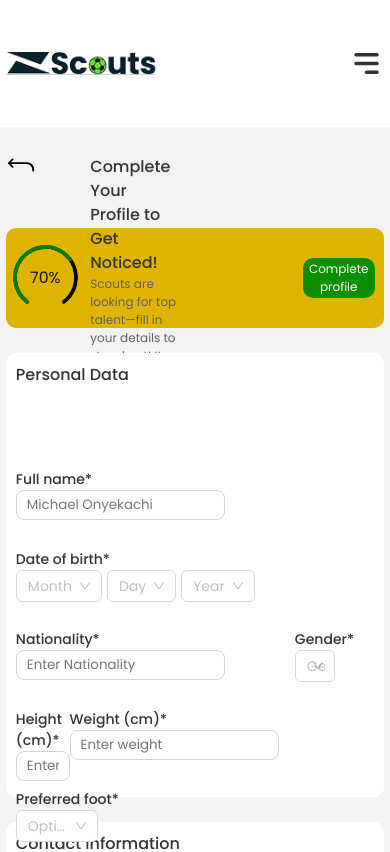
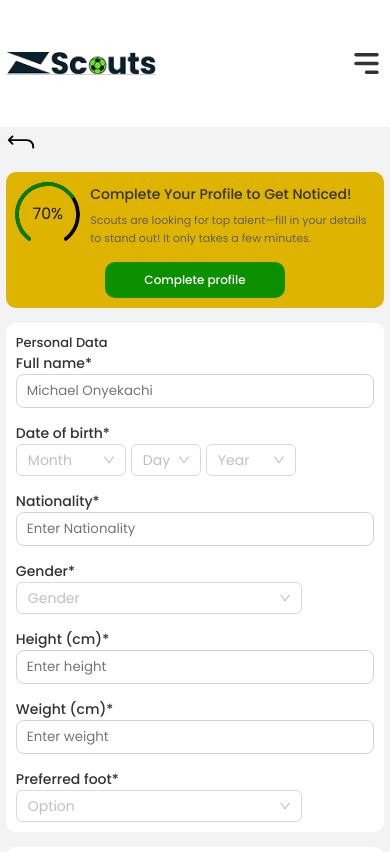
Before and after one commit to Dev-caezar/ZScouts, a React (Vite) app: page /edit_profile in a window 390 px wide. Shown: the top 852 px of the page. Built offline with nearby package versions, Linux system fonts and the light colour scheme.

Commit message:
responsive

```diff
--- a/src/styles/editProfile.css
+++ b/src/styles/editProfile.css
@@ -172,3 +172,90 @@
     color: white;
     background-color: #0C8F00;
 }
+
+/* Existing styles remain as-is */
+
+/* Responsive Adjustments */
+
+/* Medium screens */
+@media screen and (max-width: 768px) {
+    .edit_input_container,
+    .date_input_container,
+    .contact_input_container,
+    .height_input_container,
+    .gender_input_container {
+      width: 45%;
+      min-width: unset;
+    }
+
+    .edit_card {
+      padding: 8px;
+    }
+
+    .edit_card_top h4 {
+      font-size: 14px;
+    }
+
+    .edit_input,
+    .contact_input,
+    .height_input {
+      width: 100%;
+      height: 32px;
+    }
+
+    .complete_cta {
+      width: 120px;
+      height: 38px;
+      font-size: 13px;
+    }
+  }
+
+  /* Small screens (mobile) */
+  @media screen and (max-width: 480px) {
+    .player_kyc_wrapper {
+        height: max-content;
+      gap: 15px;
+    }
+
+    .back_card {
+      height: auto;
+    }
+
+    .edit_card {
+      height: auto;
+      padding: 10px;
+    }
+
+    .edit_card_top h4 {
+      font-size: 13px;
+      line-height: 20px;
+    }
+
+    .edit_card_bottom,
+    .contact_card_bottom {
+      flex-direction: column;
+      gap: 15px;
+    }
+
+    .edit_input_container,
+    .date_input_container,
+    .contact_input_container,
+    .height_input_container,
+    .gender_input_container {
+      width: 100%;
+      height: max-content;
+    }
+
+    .edit_input,
+    .contact_input,
+    .height_input {
+      width: 100%;
+      height: 34px;
+    }
+
+    .complete_cta {
+      width: 100%;
+      height: 38px;
+      font-size: 14px;
+    }
+  }
--- a/src/styles/playerProfile.css
+++ b/src/styles/playerProfile.css
@@ -202,3 +202,67 @@
     font-weight: 400;
     line-height: 21px; /* 150% */
 }
+@media screen and (max-width: 480px) {
+    .details_bottom,
+    .contact_details_bottom {
+      display: flex;
+      flex-wrap: wrap;
+      min-height: max-content;
+      gap: 10px;
+    }
+
+    .info {
+      width: 30%;
+      min-height: 60px;
+      display: flex;
+      flex-direction: column;
+      justify-content: center;
+    }
+
+    .player_personal_details,
+    .player_contact_details,
+    .player_video_profile {
+      padding: 12px;
+      height: max-content;
+    }
+
+    .premium_cta {
+      width: 100%;
+    }
+  }
+
+  @media screen and (max-width: 360px) {
+    .playerProfile_body {
+      padding: 10px;
+    }
+    .details_bottom,
+    .contact_details_bottom {
+      display: flex;
+      flex-wrap: wrap;
+      min-height: max-content;
+      gap: 10px;
+    }
+
+    .info {
+      width: 30%;
+      min-height: 60px;
+      display: flex;
+      flex-direction: column;
+      justify-content: center;
+    }
+    .info h4 {
+      font-size: 12px;
+      width: 100%;
+    }
+
+    .player_personal_details,
+    .player_contact_details,
+    .player_video_profile {
+      padding: 12px;
+      height: max-content;
+    }
+
+    .premium_cta {
+      width: 100%;
+    }
+  }
--- a/src/styles/profileTracker.css
+++ b/src/styles/profileTracker.css
@@ -1,77 +1,158 @@
-.profile_tracker_body{
+/* Base Layout */
+.profile_tracker_body {
     width: 100%;
-    height: 100px;
     background-color: #DFB400;
     border-radius: 10px;
     display: flex;
     justify-content: center;
+    padding: 10px 0;
   }
-.profile_tracker_wrapper{
+
+  .profile_tracker_wrapper {
     width: 95%;
-    height: 100%;
     display: flex;
     justify-content: space-between;
     align-items: center;
   }
-.tracker_text{
-    width: 45%;
-    height: 100%;
+
+  .tracker_text {
     display: flex;
     align-items: center;
     gap: 15px;
-    /* background-color: red; */
+    width: 70%;
   }
-.progress{
-    width: 60px;
-    height: 60px;
+
+  .progress {
     display: flex;
+    align-items: center;
     justify-content: center;
-    align-items: center;
   }
-.text_head{
-    width: 80%;
-    height: 100%;
+
+  .text_head {
     display: flex;
     flex-direction: column;
     justify-content: center;
   }
-.text_head h4{
-    color: var(--Colors-Neutral-1000, #333);
-    font-family: "Poppins",sans-serif;
+
+  .text_head h4 {
+    color: #333;
+    font-family: "Poppins", sans-serif;
     font-size: 16px;
-    font-style: normal;
-    font-weight: 500;
-    line-height: 24px; /* 150% */
+    font-weight: 600;
+    margin: 0;
   }
-.text_head p{
-    color: var(--Colors-Neutral-800, #606060);
-    font-family: "Poppins",sans-serif;
+
+  .text_head p {
+    color: #606060;
+    font-family: "Poppins", sans-serif;
     font-size: 12px;
-    font-style: normal;
     font-weight: 400;
-    line-height: 18px; /* 150% */
+    margin: 5px 0 0 0;
   }
-.tracker_btn{
+
+  .tracker_btn {
     width: 20%;
-    height: 100%;
     display: flex;
-    align-items: center;
     justify-content: flex-end;
   }
-.progress_cta{
+
+  .progress_cta {
     width: 150px;
     height: 40px;
     border: none;
     border-radius: 10px;
     background-color: #0C8F00;
-    color: var(--Colors-Neutral-100, #FFF);
-    font-family: "Poppins",sans-serif;
+    color: #FFF;
+    font-family: "Poppins", sans-serif;
+    font-size: 13px;
+    font-weight: 500;
+    cursor: pointer;
+  }
+
+  .progress_cta:hover {
+    background-color: #0c5605;
+  }
+
+  /* Responsive Adjustments */
+
+  /* Medium screens */
+  @media screen and (max-width: 768px) {
+    .tracker_text {
+      width: 65%;
+    }
+
+    .tracker_btn {
+      width: 30%;
+    }
+
+    .progress_cta {
+      width: 130px;
       font-size: 12px;
+    }
+
+    .text_head h4 {
+      font-size: 14px;
+    }
+
+    .text_head p {
+      font-size: 11px;
+    }
+  }
+
+  /* Small screens (mobile) */
+  @media screen and (max-width: 480px) {
+    /* .profile_tracker_body{
+        padding: 0;
+    } */
+    .profile_tracker_wrapper {
+      flex-direction: column;
+      align-items: flex-start;
+      gap: 15px;
+      height: max-content;
+    }
+
+    .tracker_text {
+      width: 100%;
+      flex-direction: row;
+      align-items: flex-start;
+      gap: 10px;
+    }
+
+    .progress {
+      width: 20%;
+      height: 100%;
+      padding: 0;
+    }
+
+    .text_head h4 {
+        color: var(--Colors-Neutral-1000, #333);
+        font-family: "Poppins", sans-serif;
+        font-size: 14px;
+        font-style: normal;
+        font-weight: 500;
+        line-height: 24px; /* 171.429% */
+    }
+
+    .text_head p {
+        color: var(--Colors-Neutral-800, #606060);
+        font-family: "Poppins", sans-serif;
+        font-size: 11px;
         font-style: normal;
         font-weight: 400;
-    line-height: 18px; /* 150% */
+        line-height: 18px;
     }
-.progress_cta:hover{
-    background-color: #0c5605;
-    cursor: pointer;
+
+    .tracker_btn {
+      width: 100%;
+      display: flex;
+      justify-content: center;
+      align-items: center;
+      /* justify-content: flex-start; */
     }
+
+    .progress_cta {
+      width: 50%;
+      height: 36px;
+      font-size: 12px;
+    }
+  }
```
Lines whose indentation alone changed are shown as unchanged.
